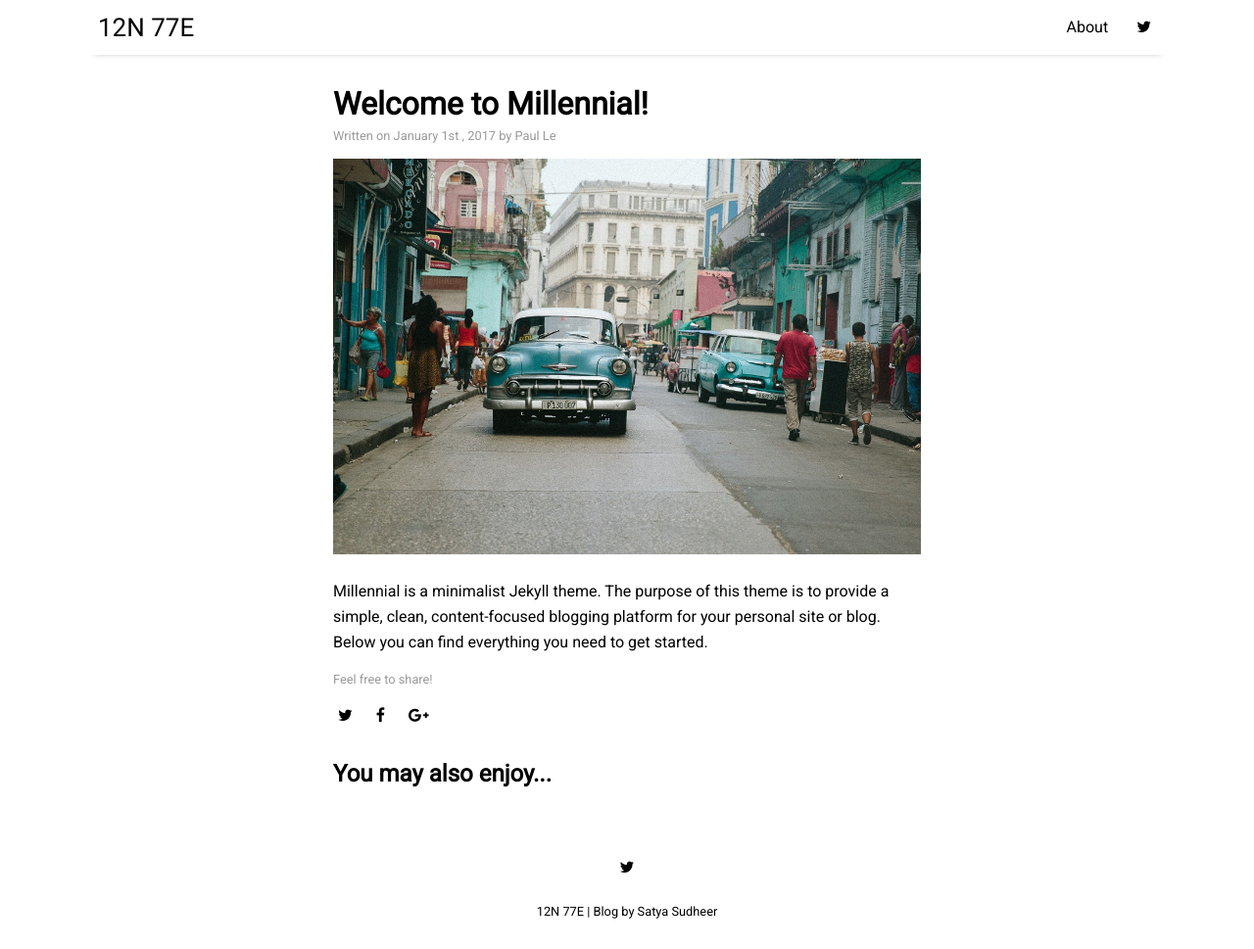
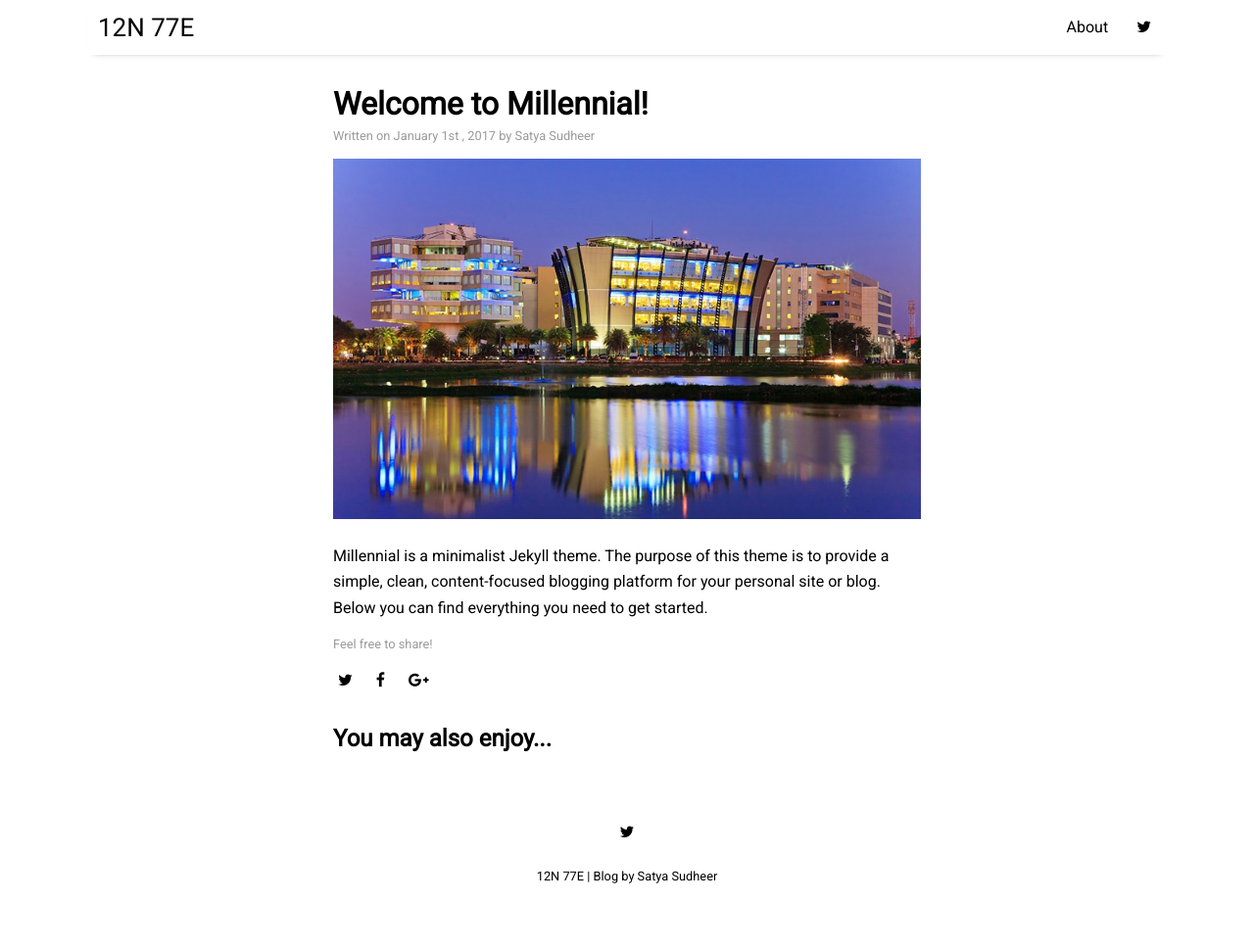
Before and after one commit to SatyaSudheer/12N77E, a Jekyll site: the page built from _posts/2017-01-01-welcome-to-millennial.md, in a window 1280 px wide and 969 px high. Shown: the whole window at 98% size. Built offline with Jekyll 4.4.1, drawn with Linux system fonts in a browser that asks for light colours; nearby versions of some CDN libraries.

Commit message:
clean up

```diff
--- a/_posts/2017-01-01-welcome-to-millennial.md
+++ b/_posts/2017-01-01-welcome-to-millennial.md
@@ -1,10 +1,10 @@
 ---
 layout: post
 title: "Welcome to Millennial!"
-author: "Paul Le"
-categories: documentation
-tags: [documentation,sample]
-image: cuba-1.jpg
+author: "Satya Sudheer"
+categories: notes
+tags: [notes]
+image: bangalore-1.jpg
 ---
 
 Millennial is a minimalist Jekyll theme. The purpose of this theme is to provide a simple, clean, content-focused blogging platform for your personal site or blog. Below you can find everything you need to get started.
```
Also changed, not shown: assets/img/bangalore-1.jpg (added), assets/img/cuba-1.jpg (deleted).
